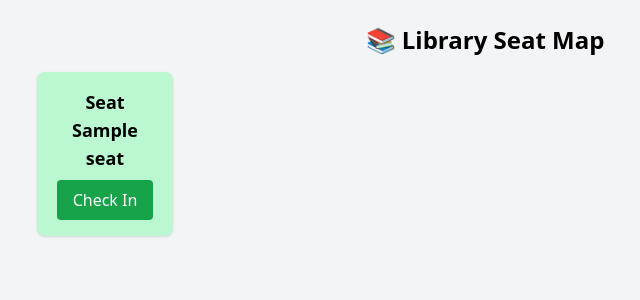
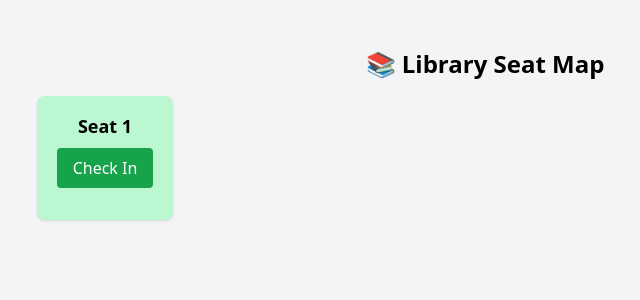
Before and after one commit to onelife010/library-seats, a Flask app: template templates/index.html in a window 1280 px wide. Shown: the top 300 px of the page, without its empty margins (155-795 px from the left). Run offline with Flask 3, Linux system fonts and the light colour scheme; the template is opened without the code that fills it: most values are stand-ins (such as "Sample title", 1, 10 or a date in 2020); some libraries are stand-ins or nearby versions.

Commit message:
Fix template to iterate over seat list

```diff
--- a/templates/index.html
+++ b/templates/index.html
@@ -1,4 +1,4 @@
-<!DOCTYPE html>
+=<!DOCTYPE html>
 <html lang="en">
 <head>
   <meta charset="UTF-8">
@@ -9,11 +9,11 @@
   <h1 class="text-2xl font-bold mb-4 text-center">📚 Library Seat Map</h1>
 
   <div class="grid grid-cols-6 gap-4 max-w-4xl mx-auto">
-    {% for id, seat in seats.items() %}
+    {% for seat in seats %}
       <div class="p-4 rounded-lg shadow text-center
                   {% if seat.status == 'available' %}bg-green-200{% else %}bg-red-300{% endif %}">
-        <p class="text-lg font-semibold">Seat {{ id }}</p>
-        <form method="POST" action="{% if seat.status == 'available' %}/checkin/{{ id }}{% else %}/free/{{ id }}{% endif %}">
+        <p class="text-lg font-semibold">Seat {{ seat.id }}</p>
+        <form method="POST" action="{% if seat.status == 'available' %}/checkin/{{ seat.id }}{% else %}/free/{{ seat.id }}{% endif %}">
           <button class="mt-2 px-4 py-2 text-white rounded
                          {% if seat.status == 'available' %}bg-green-600{% else %}bg-red-600{% endif %}">
             {% if seat.status == 'available' %}Check In{% else %}Free{% endif %}
```
